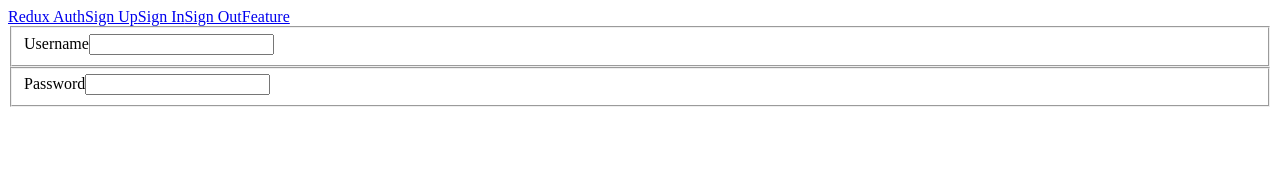
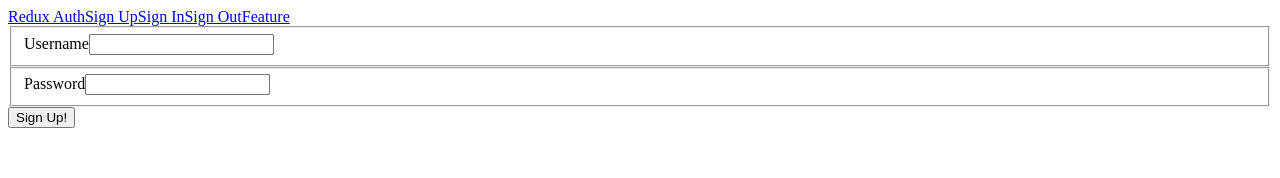
Before and after one commit to reimibeta/redux_tutorial_client_auth, a React (Create React App) app: page /signup in a window 1280 px wide. Shown: the top 178 px of the page. Built offline with nearby package versions, Linux system fonts and the light colour scheme.

Commit message:
Update Signup.js

```diff
--- a/src/components/auth/Signup.js
+++ b/src/components/auth/Signup.js
@@ -2,9 +2,17 @@
 import { reduxForm, Field } from "redux-form";
 
 class Signup extends Component {
+
+    onSubmit = (formProps) => {
+        console.log(formProps);
+    }
+
     render(){
+        // handleSubmit provide by redux-form
+        const { handleSubmit } = this.props;
+
         return (
-            <form>
+            <form onSubmit={handleSubmit(this.onSubmit)}>
                 <fieldset>
                     <label>Username</label>
                     <Field
@@ -23,6 +31,7 @@
                         autoComplete="none"
                     />
                 </fieldset>
+                <button>Sign Up!</button>
             </form>
         );
     };
```
